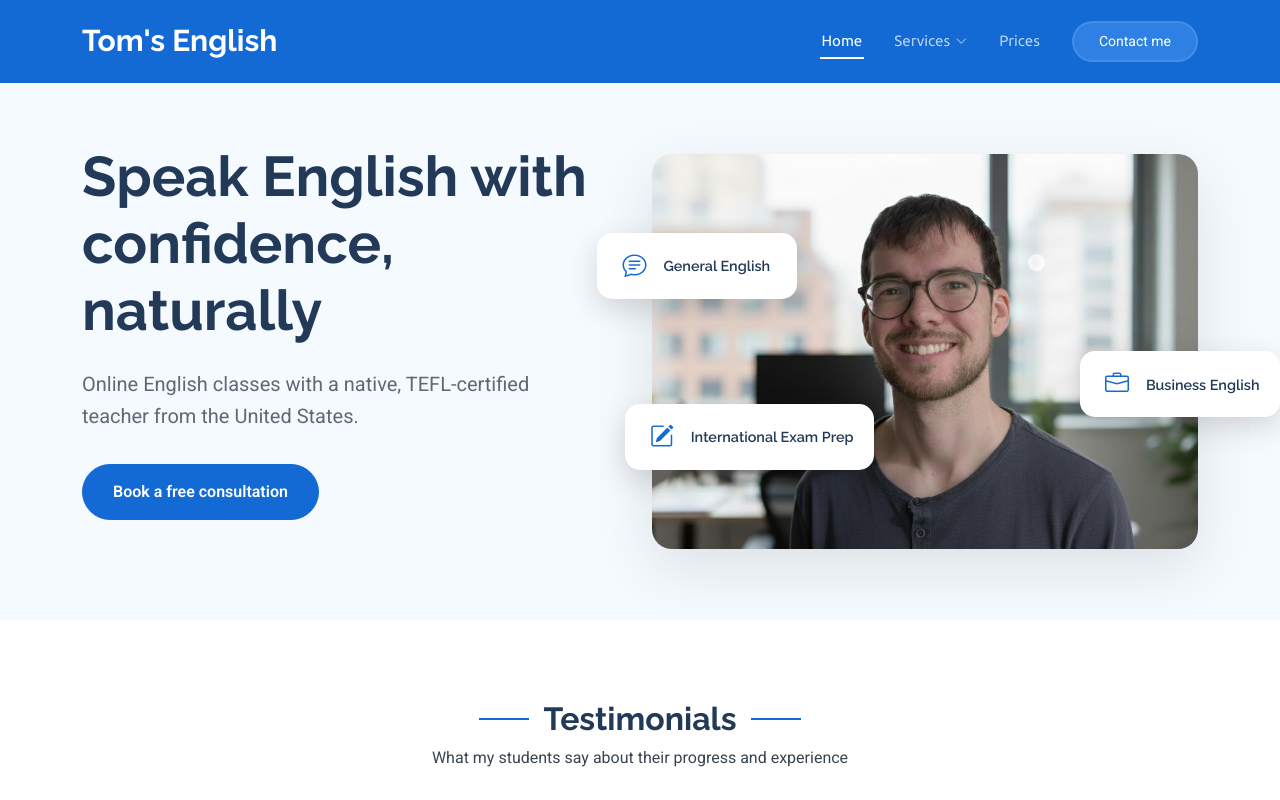
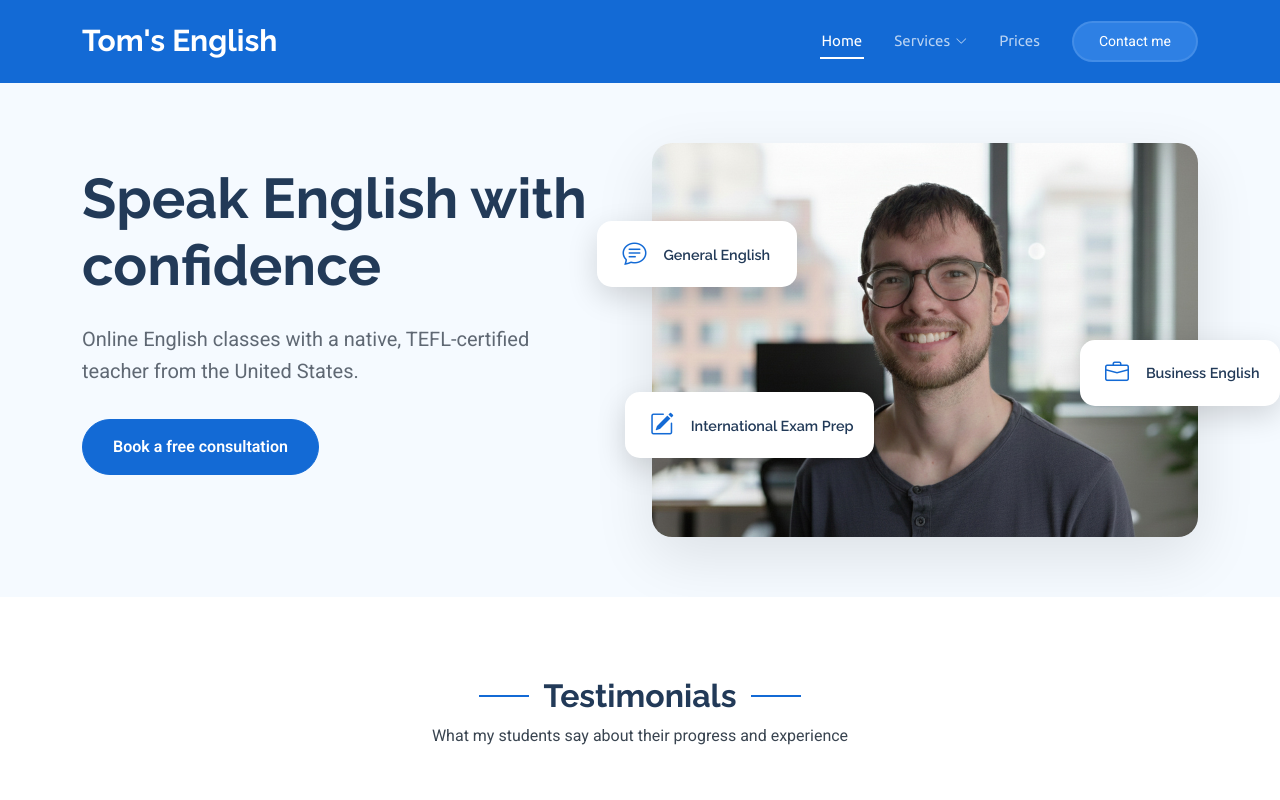
Before and after one commit to TomsEnglish/tomsenglish, a Next.js app: page / in a window 1280 px wide. Shown: the top 800 px of the page. Built offline with nearby package versions, Linux system fonts and the light colour scheme.

Commit message:
Updated hero text

```diff
--- a/components/hero.tsx
+++ b/components/hero.tsx
@@ -31,7 +31,7 @@ export const Hero = () => {
           {/* Text */}
           <div className="col-lg-6" data-aos="fade-up" data-aos-delay="100">
             <div className="hero-text">
-              <h1>Speak English with confidence, naturally</h1>
+              <h1>Speak English with confidence</h1>
               <p>
                 Online English classes with a native, TEFL-certified teacher
                 from the United States.
```
